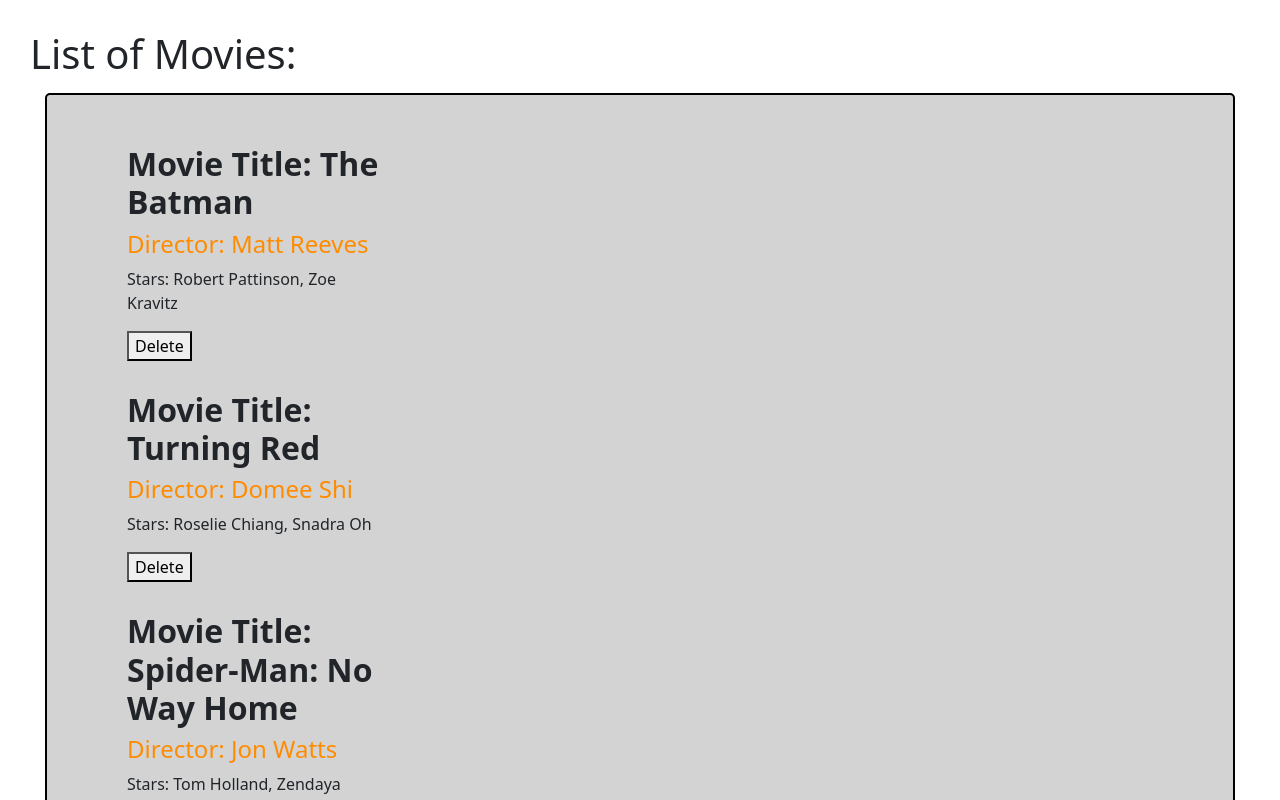
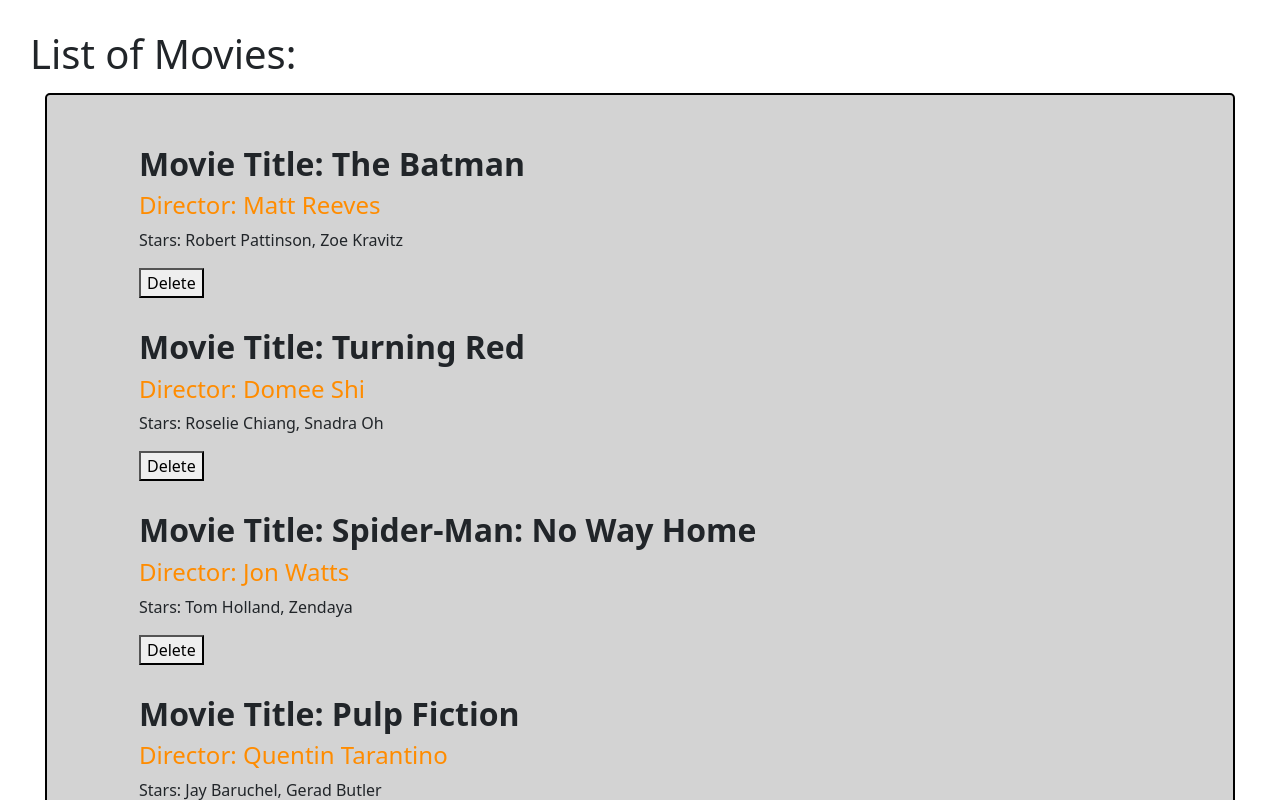
Before and after one commit to ndavidson4/lesson7.1, a React (Create React App) app: page / in a window 1280 px wide. Shown: the top 800 px of the page. Built offline with nearby package versions, Linux system fonts and the light colour scheme.

Commit message:
littlefixes

```diff
--- a/src/App.js
+++ b/src/App.js
@@ -11,10 +11,11 @@
       <div className="movie">
         <h1>List of Movies:</h1>
 
-        <div className="movieRow">
-          <div className="col-lg-4">
+        <div className="row">
+          <div className="col-lg-12">
             <MovieList />
           </div>
+
         </div>
 
       </div>
--- a/src/Movie.css
+++ b/src/Movie.css
@@ -2,7 +2,7 @@
   margin: 30px;
 }
 
-.movieRow{
+.row{
   text-align: left;
   margin: 15px;
   background-color: lightgrey;
--- a/src/Movie.js
+++ b/src/Movie.js
@@ -1,6 +1,6 @@
 import React from "react";
 import "./Movie.css";
-import Movies from "./MovieList";
+import MovieData from "./MovieList";
 
 const Movie = ({ movie, onDelete }) => {
   return (
```
